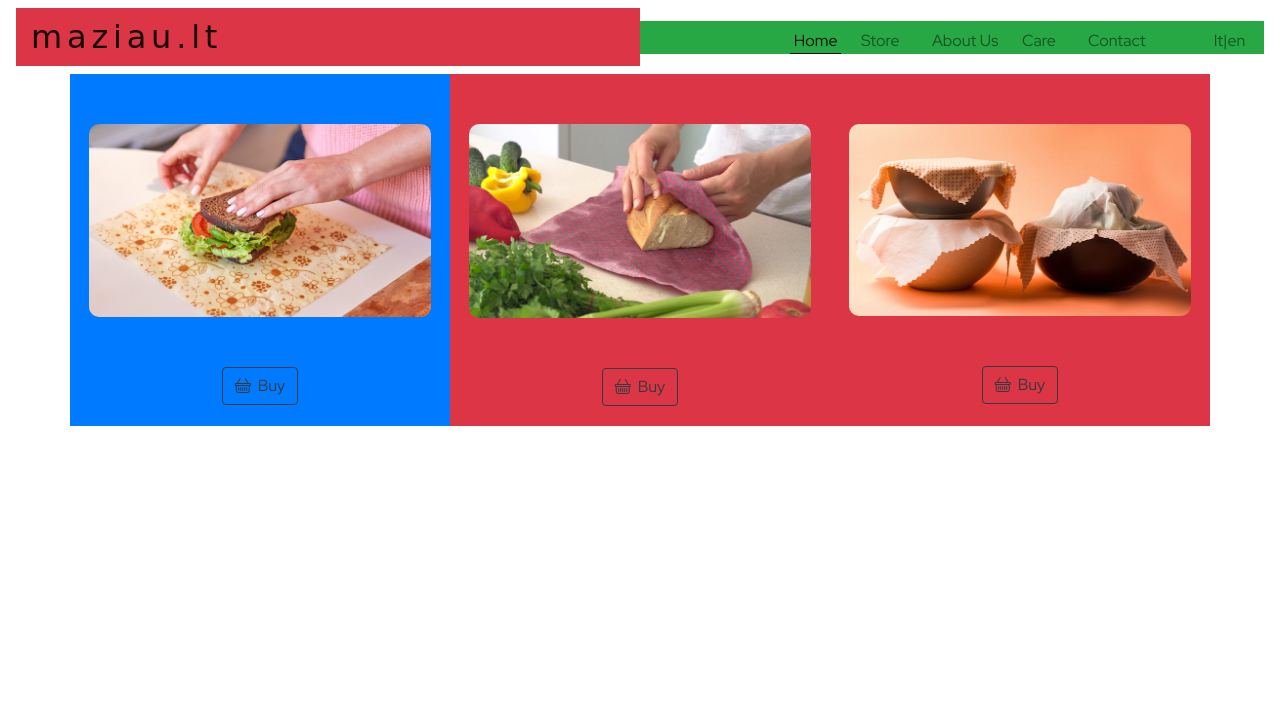
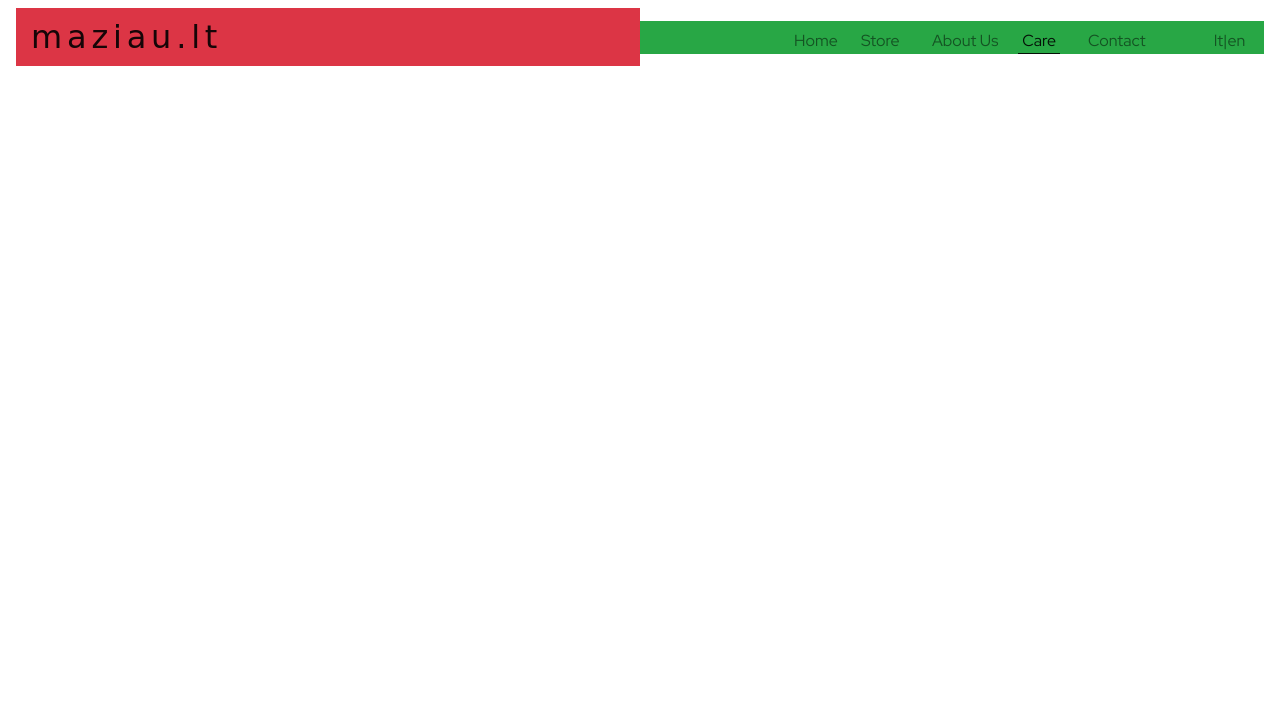
Before and after one commit to Code-Institute-Submissions/CI-MS1-maziau, a plain HTML site: page care.html in a window 1280 px wide. Shown: the top 725 px of the page. Drawn offline with nearby package versions, Linux system fonts and the light colour scheme; a web font is replaced by a local one.

Commit message:
created care.html and added NavBar, Modal, Footer

```diff
--- a/store.html
+++ b/care.html
@@ -39,7 +39,7 @@
                     bg-success navbar-collapse" id="navbarNavDropdown">
                 <ul class="navbar-nav ml-auto">
                     <li class="nav-item">
-                        <a class="active nav-link px-0 px-sm-1 px-md-1 mr-sm-2 mr-md-2 mx-lg-3"
+                        <a class="hvr-underline-from-left nav-link px-0 px-sm-1 px-md-1 mr-sm-2 mr-md-2 mx-lg-3"
                             href="index.html">Home</a>
                     </li>
                     <li class="nav-item">
@@ -51,7 +51,7 @@
                             href="about.html">About Us</a>
                     </li>
                     <li class="nav-item">
-                        <a class="hvr-underline-from-left nav-link px-0 px-sm-0 px-md-1 px-lg-1 mr-sm-2 mr-md-2"
+                        <a class="active nav-link px-0 px-sm-0 px-md-1 px-lg-1 mr-sm-2 mr-md-2"
                             href="care.html">Care</a>
                     </li>
                     <li class="nav-item">
@@ -71,25 +71,6 @@
     <!-- END Boostrap 4 Navigation  -->
 
     <main>
-
-        <div class="container bg-success">
-            <div class="row">
-
-                    <div class="store-images col-12 col-md-4 px-lg-0  bg-primary">
-                        <img src="assets/images/sandwich.jpg" alt="sandwich">
-                        <a role="button" class="store-link btn btn-outline-dark" href="https://www.shopify.com/"><i class="bi bi-basket"></i>Buy</a>
-                    </div>
-                    <div class="store-images col-12 col-md-4 px-lg-0 bg-danger">
-                        <img src="assets/images/bread.jpg" alt="bread">
-                        <a role="button" class="store-link btn btn-outline-dark" href="https://www.shopify.com/"><i class="bi bi-basket"></i>Buy</a>
-                    </div>
-                    <div class="store-images col-12 col-md-4 px-lg-0 bg-danger">
-                        <img src="assets/images/pack-of-3.jpg" alt="stacked containers">
-                        <a role="button" class="store-link btn btn-outline-dark" href="https://www.shopify.com/"><i class="bi bi-basket"></i>Buy</a>
-                    </div>
-                </div>
-            </div>
-
 
 
 
```
